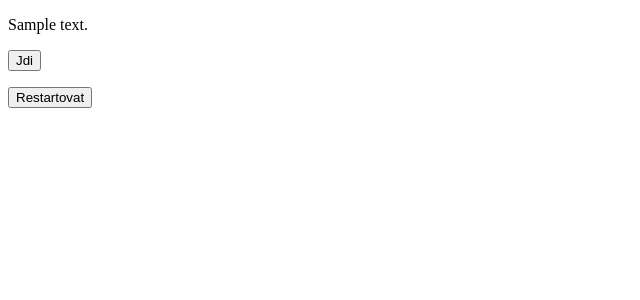
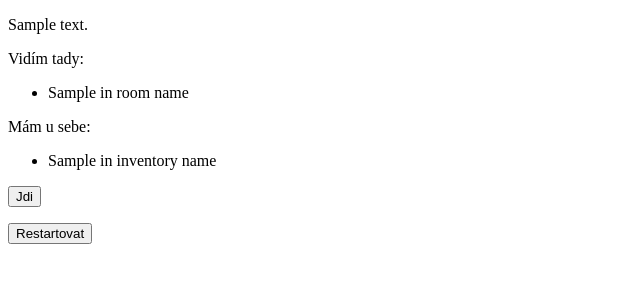
Before and after one commit to underground-lab/zelezobeton, a Django app: template webapp/templates/home.html in a window 1280 px wide. Shown: the top 300 px of the page, without its empty margins (0-640 px from the left). Run offline with Django 4.2, Linux system fonts and the light colour scheme; the template is opened without the code that fills it: most values are stand-ins (such as "Sample title", 1, 10 or a date in 2020); parts of the project's set-up code (start-up, migrations or seed data) failed here and were passed over.

Commit message:
Display objects in room and inventory

```diff
--- a/webapp/templates/home.html
+++ b/webapp/templates/home.html
@@ -7,6 +7,14 @@
 <body>
     <p>
         {{ game.current_room.description }}
+    </p>
+    <p>
+      Vidím tady:
+      <ul>{{ in_room_names|unordered_list }}</ul>
+    </p>
+    <p>
+      Mám u sebe:
+      <ul>{{ in_inventory_names|unordered_list }}</ul>
     </p>
     <form action="{% url 'home' %}" method="post" id="command_form">
       {% csrf_token %}
```
Also changed, not shown: webapp/views.py (+7 -1 lines).
